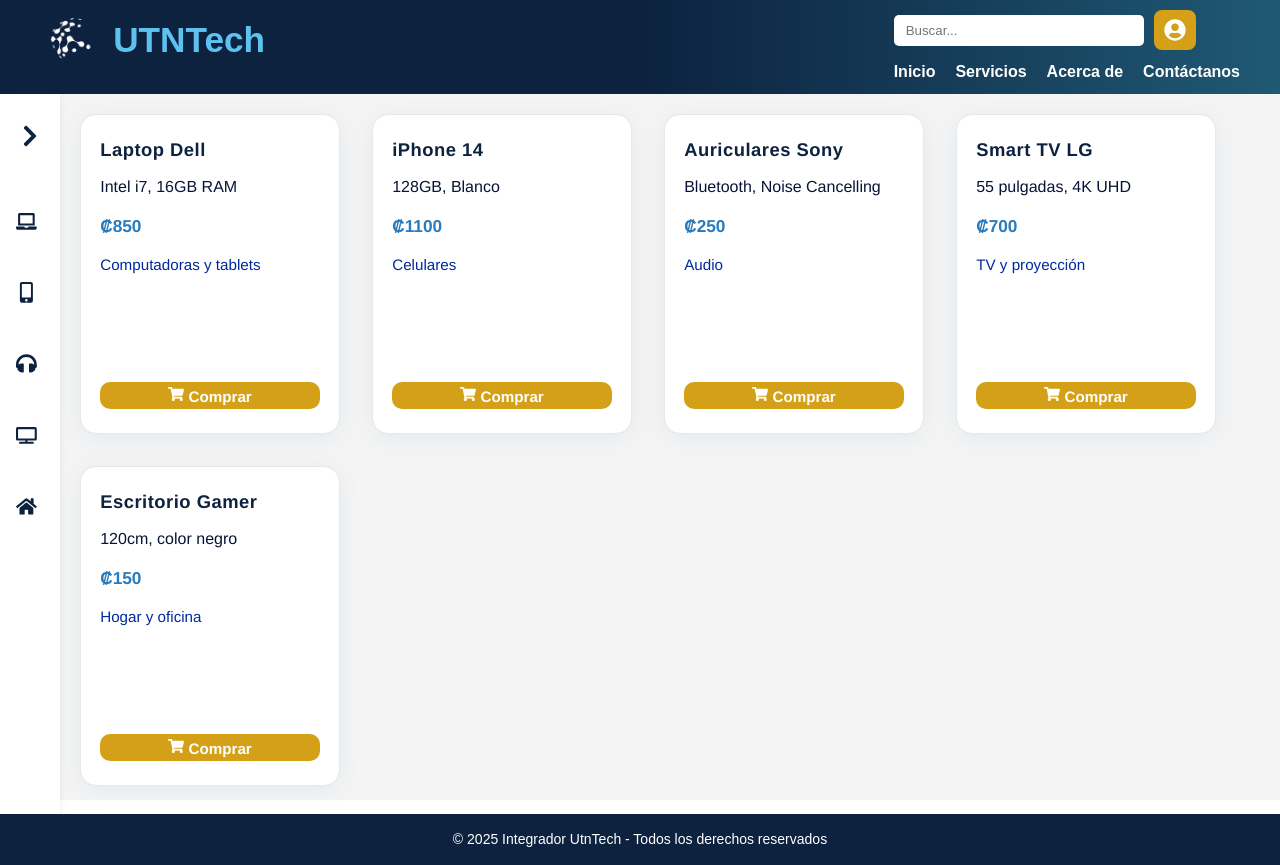
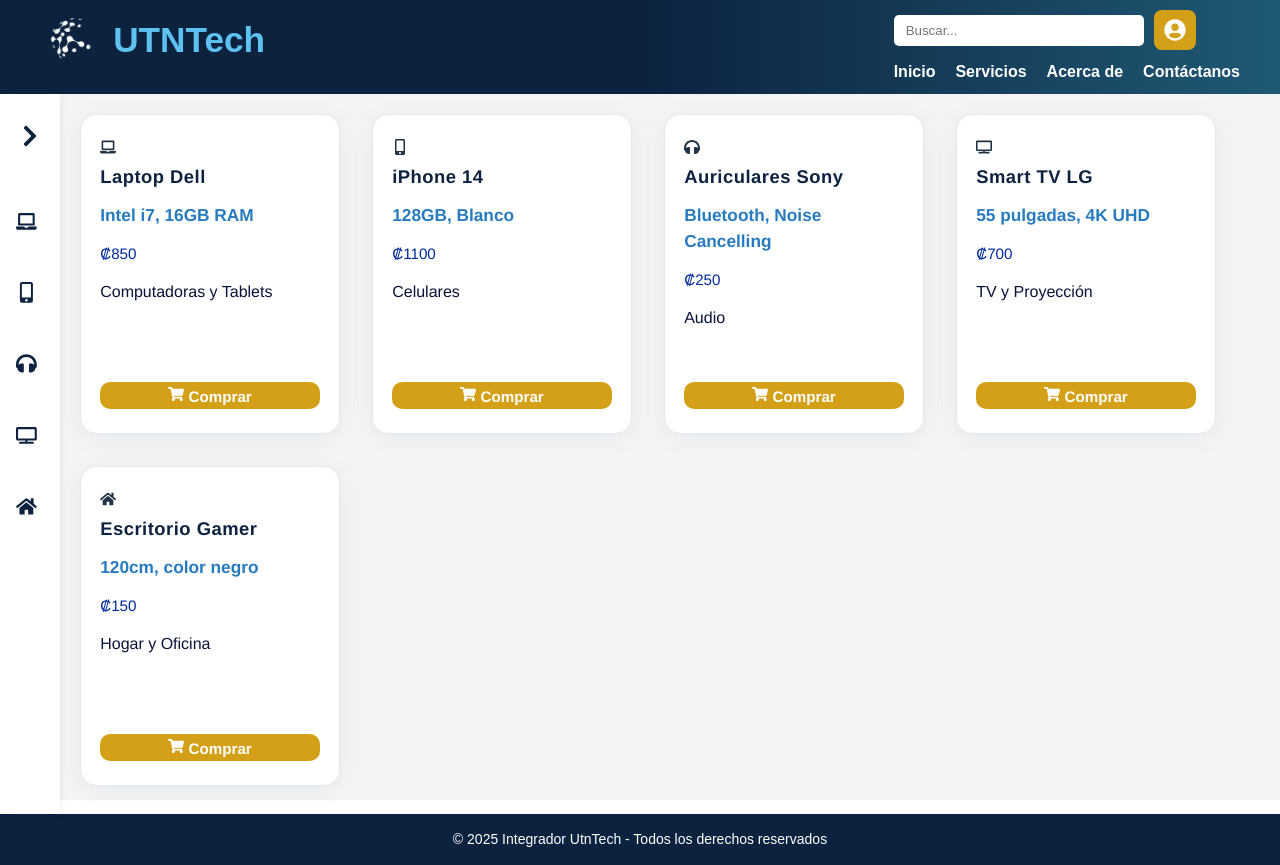
Before and after one commit to fabinunezgo/IntegradorUtnTech, a React (Vite) app: page / in a window 1280 px wide. Built offline with nearby package versions, Linux system fonts and the light colour scheme.

Commit message:
Se agrega la redireccion de las cartas

```diff
--- a/src/App.jsx
+++ b/src/App.jsx
@@ -34,6 +34,7 @@
               <Route path="/Servicios" element={<Servicios />} />
               <Route path="/Acerca" element={<Acerca />} />
               <Route path="/Contacto" element={<Contacto />} />
+              <Route path="/categoria/:nombreCategoria" element={<Inicio />} />
             </Routes>
           </main>
         </div>
--- a/src/Jsdata.js
+++ b/src/Jsdata.js
@@ -1,9 +1,9 @@
 const Jsdata = [
-  { idProducto: 1, nombre: "Laptop Dell", descripcion: "Intel i7, 16GB RAM", precioUnitario: 850, categoria: "Computadoras y tablets" },
+  { idProducto: 1, nombre: "Laptop Dell", descripcion: "Intel i7, 16GB RAM", precioUnitario: 850, categoria: "Computadoras y Tablets" },
   { idProducto: 2, nombre: "iPhone 14", descripcion: "128GB, Blanco", precioUnitario: 1100, categoria: "Celulares" },
   { idProducto: 3, nombre: "Auriculares Sony", descripcion: "Bluetooth, Noise Cancelling", precioUnitario: 250, categoria: "Audio" },
-  { idProducto: 4, nombre: "Smart TV LG", descripcion: "55 pulgadas, 4K UHD", precioUnitario: 700, categoria: "TV y proyección" },
-  { idProducto: 5, nombre: "Escritorio Gamer", descripcion: "120cm, color negro", precioUnitario: 150, categoria: "Hogar y oficina" }
+  { idProducto: 4, nombre: "Smart TV LG", descripcion: "55 pulgadas, 4K UHD", precioUnitario: 700, categoria: "TV y Proyección" },
+  { idProducto: 5, nombre: "Escritorio Gamer", descripcion: "120cm, color negro", precioUnitario: 150, categoria: "Hogar y Oficina" }
 ];
 
 export default Jsdata;
--- a/src/components/MenuLateral.jsx
+++ b/src/components/MenuLateral.jsx
@@ -1,7 +1,7 @@
 import React, { useState } from "react";
+import { useNavigate } from "react-router-dom";
 import "../css/MenuLateral.css";
-import { FaLaptop, FaMobileAlt, FaHeadphones, FaTv, FaHome } from "react-icons/fa";
-import { FaChevronLeft, FaChevronRight } from "react-icons/fa";
+import { FaLaptop, FaMobileAlt, FaHeadphones, FaTv, FaHome, FaChevronLeft, FaChevronRight } from "react-icons/fa";
 
 const categorias = [
   { nombre: "Computadoras y Tablets", icon: <FaLaptop /> },
@@ -13,6 +13,11 @@
 
 export default function MenuLateral() {
   const [abierto, setAbierto] = useState(false);
+  const navigate = useNavigate();
+
+  const handleCategoriaClick = (categoria) => {
+    navigate(`/categoria/${encodeURIComponent(categoria)}`);
+  };
 
   return (
     <aside
@@ -26,13 +31,18 @@
           onClick={() => setAbierto(!abierto)}
           title={abierto ? "Colapsar" : "Expandir"}
         >
-        {abierto ? <FaChevronLeft /> : <FaChevronRight />}
+          {abierto ? <FaChevronLeft /> : <FaChevronRight />}
         </button>
         {abierto && <span className="menu-lateral-logo">UtnTech</span>}
       </div>
       <ul className="menu-lateral-list">
         {categorias.map((cat) => (
-          <li key={cat.nombre} className="menu-lateral-item">
+          <li
+            key={cat.nombre}
+            className="menu-lateral-item"
+            onClick={() => handleCategoriaClick(cat.nombre)}
+            style={{ cursor: "pointer" }}
+          >
             <span className="menu-lateral-icon">{cat.icon}</span>
             {abierto && <span className="menu-lateral-text">{cat.nombre}</span>}
           </li>
--- a/src/components/TarjetaProducto.jsx
+++ b/src/components/TarjetaProducto.jsx
@@ -1,10 +1,19 @@
 import React from "react";
-import { FaShoppingCart } from "react-icons/fa";
+import { FaLaptop, FaMobileAlt, FaHeadphones, FaTv, FaHome, FaShoppingCart } from "react-icons/fa";
 import "../css/cards.css";
+
+const categoriaIconos = {
+  "Computadoras y Tablets": <FaLaptop className="categoria-icono" />,
+  "Celulares": <FaMobileAlt className="categoria-icono" />,
+  "Audio": <FaHeadphones className="categoria-icono" />,
+  "TV y Proyección": <FaTv className="categoria-icono" />,
+  "Hogar y Oficina": <FaHome className="categoria-icono" />,
+};
 
 export default function TarjetaProducto({ producto }) {
   return (
     <div className="producto-card">
+      {categoriaIconos[producto.categoria]}
       <h3>{producto.nombre}</h3>
       <p>{producto.descripcion}</p>
       <p>₡{producto.precioUnitario}</p>
--- a/src/pages/Inicio.jsx
+++ b/src/pages/Inicio.jsx
@@ -1,7 +1,27 @@
-import React from "react";
+import { useParams } from "react-router-dom";
+import productos from "../Jsdata";
 import ListaProducto from "../components/ListaProducto";
-import productos from "../Jsdata";
+
+function normalizar(texto) {
+  return texto
+    .toLowerCase()
+    .normalize("NFD")
+    .replace(/[\u0300-\u036f]/g, "")
+    .trim();
+}
 
 export default function Inicio() {
-  return <ListaProducto productos={productos} />;
+  const { nombreCategoria } = useParams();
+
+  const productosFiltrados = nombreCategoria
+    ? productos.filter(
+        p =>
+          normalizar(p.categoria) === normalizar(decodeURIComponent(nombreCategoria))
+      )
+    : productos;
+
+  console.log("Filtrando por:", nombreCategoria);
+  console.log("Productos filtrados:", productosFiltrados);
+
+  return <ListaProducto productos={productosFiltrados} />;
 }
```
